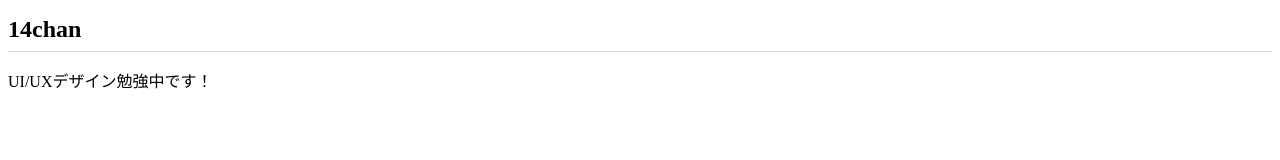
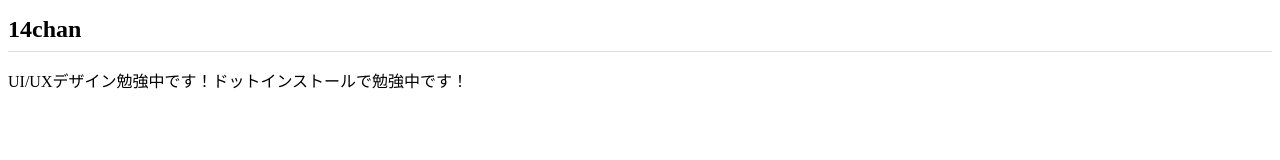
Before and after one commit to 14chan/mame3.io-portofolio, a plain HTML site: page index.html in a window 1280 px wide. Drawn offline with Linux system fonts and the light colour scheme.

Commit message:
Add files via upload

```diff
--- a/index.html
+++ b/index.html
@@ -7,6 +7,6 @@
 </head>
 <body>
     <h1>14chan</h1>
-    <p>UI/UXデザイン勉強中です！</p>
+    <p>UI/UXデザイン勉強中です！ドットインストールで勉強中です！</p>
 </body>
 </html>
```
